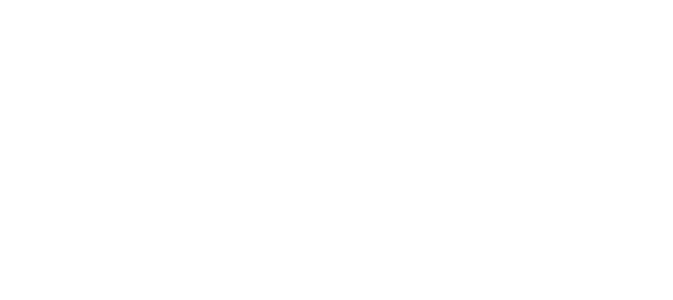
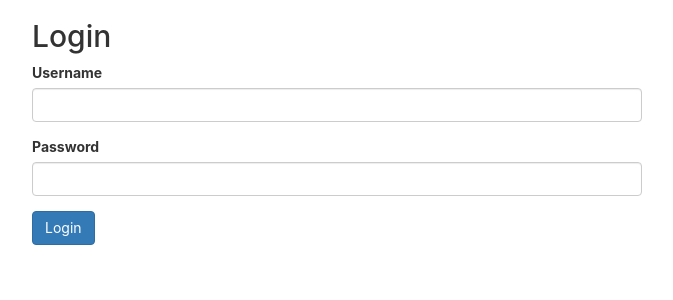
Before and after one commit to jainanshul/mern-example, a React (Create React App) app in the folder client/: page / in a window 1280 px wide. Shown: the top 300 px of the page, without its empty margins (303-976 px from the left). Built offline with nearby package versions, Linux system fonts and the light colour scheme.

Commit message:
Set the default path to login component

```diff
--- a/client/src/App.js
+++ b/client/src/App.js
@@ -19,6 +19,7 @@ export default class App extends Component {
     return (
       <BrowserRouter>
         <Switch>
+          <Route exact path='/' component={Login} />
           <Route exact path='/login' component={Login} />
           <PrivateRoute path='/register' component={Register} />
           <PrivateRoute path='/logout' component={Logout} />
```
